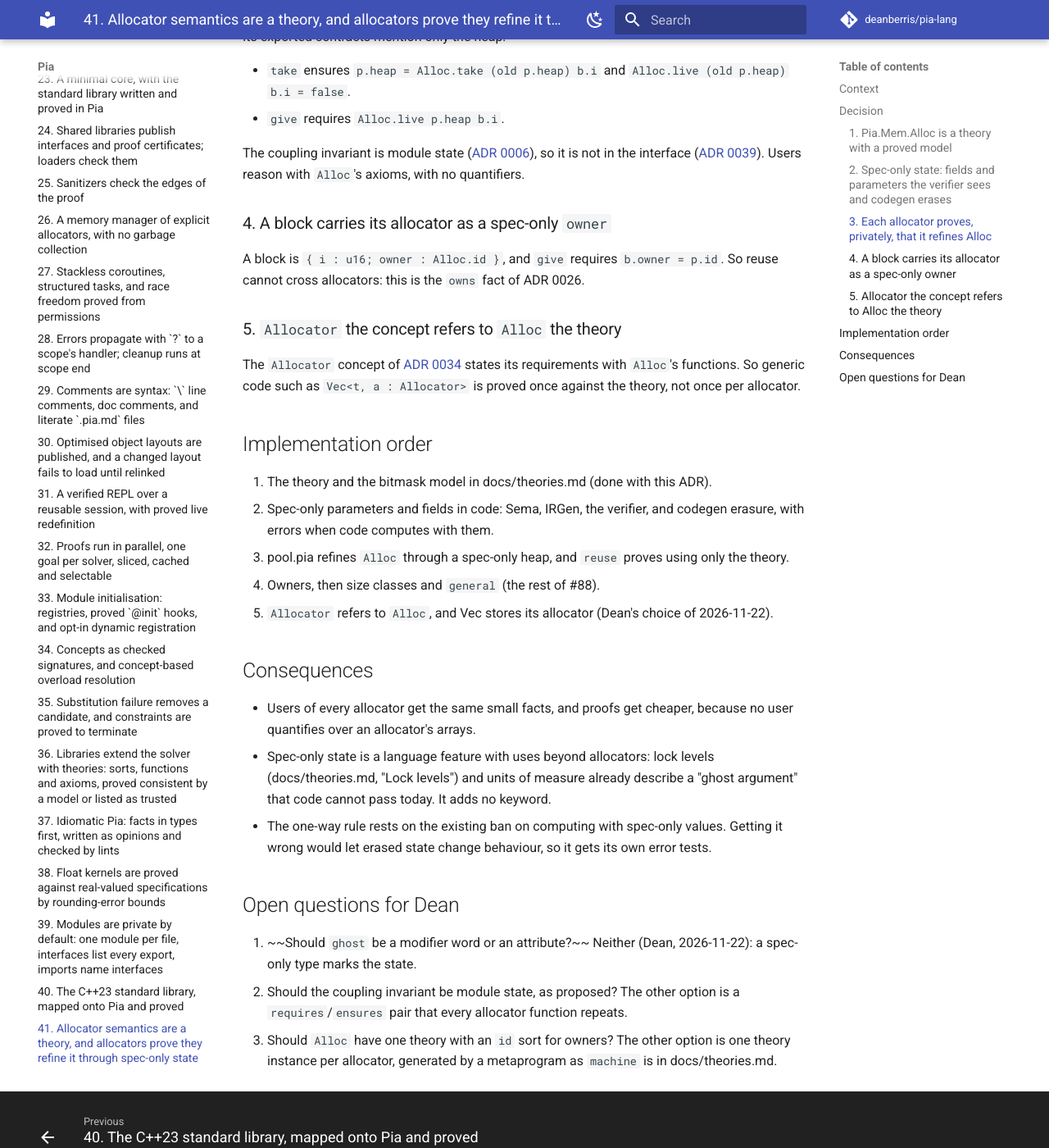
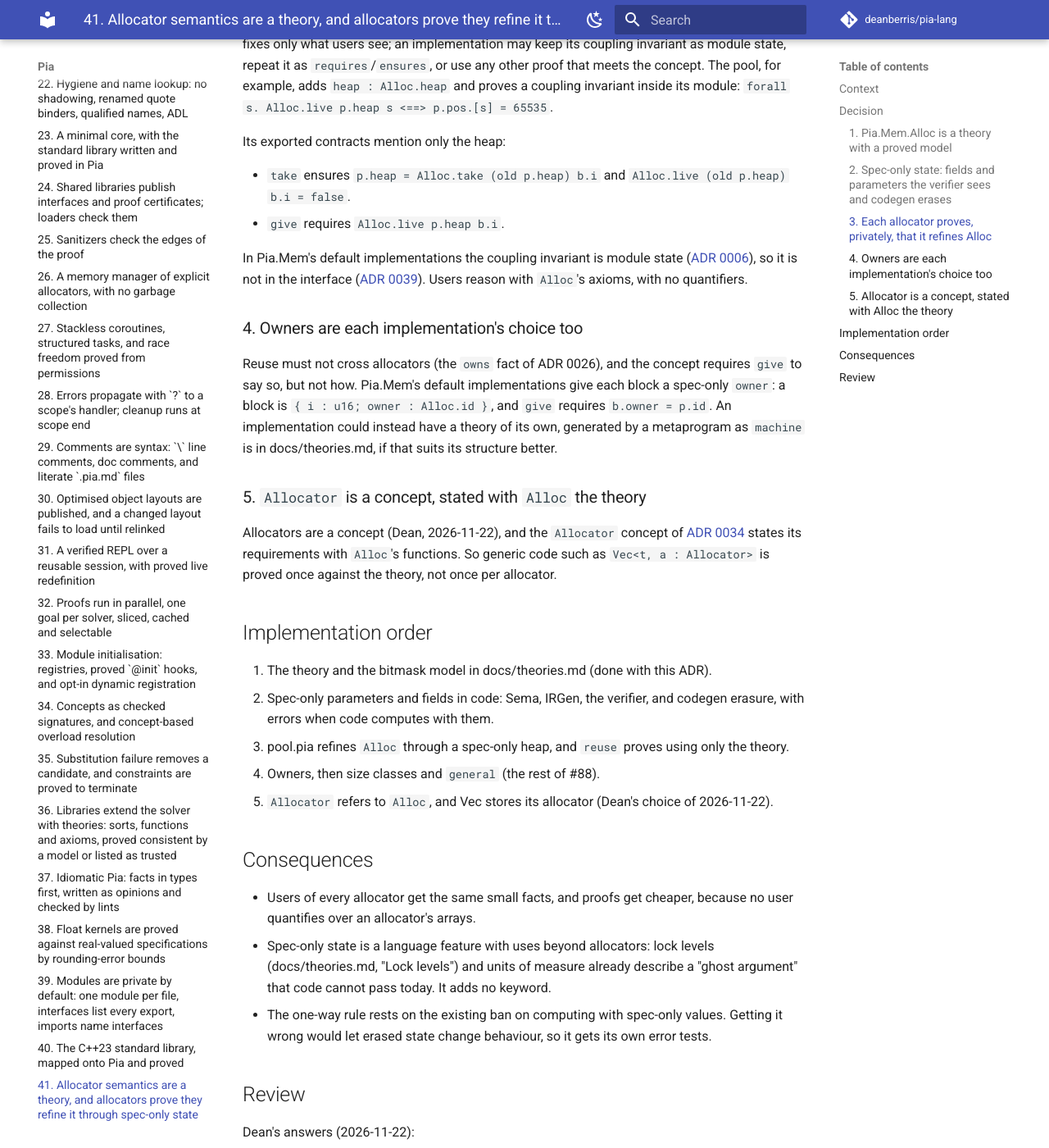
Before and after one commit to deanberris/pia-lang, an MkDocs documentation site: the page built from docs/adr/0041-allocator-semantics-as-a-theory.md, in a window 1280 px wide and 1400 px high, scrolled down 2264 px. Shown: the whole window at 82% size. Built offline with MkDocs 1.6.1 and Material for MkDocs 9.7.7, drawn with Linux system fonts in a browser that asks for light colours; comment, search, counter and statistics services are not loaded; some of the changed text lies outside the part shown.

Commit message:
Accept ADR 0041 with Dean's answers: allocators are a concept, each implementation keeps its promises its own way (#200)
Claude-Session: https://claude.ai/code/session_01SkMSatwpzvZaq2g1zg6DQd

Co-authored-by: Claude <noreply@anthropic.com>

```diff
--- a/docs/adr/0041-allocator-semantics-as-a-theory.md
+++ b/docs/adr/0041-allocator-semantics-as-a-theory.md
@@ -2,7 +2,7 @@
 
 Date: 2026-11-22
 
-Status: Proposed. Dean decided on 2026-11-22 that there is no `ghost` keyword: a spec-only type marks state that codegen erases (fewer keywords is better).
+Status: Accepted (Dean, 2026-11-22), with the answers recorded under "Review": there is no `ghost` keyword, since a spec-only type marks state that codegen erases (fewer keywords is better); and how an allocator keeps its promises is up to each implementation of the `Allocator` concept.
 
 ## Context
 
@@ -52,22 +52,22 @@ The theory has these parts:
 
 ### 3. Each allocator proves, privately, that it refines `Alloc`
 
-The pool, for example, adds `heap : Alloc.heap` and proves a coupling invariant inside its module: `forall s. Alloc.live p.heap s <==> p.pos.[s] = 65535`.
+How it does so is the implementation's own choice (Dean, 2026-11-22). The `Allocator` concept fixes only what users see; an implementation may keep its coupling invariant as module state, repeat it as `requires`/`ensures`, or use any other proof that meets the concept. The pool, for example, adds `heap : Alloc.heap` and proves a coupling invariant inside its module: `forall s. Alloc.live p.heap s <==> p.pos.[s] = 65535`.
 
 Its exported contracts mention only the heap:
 
 - `take` ensures `p.heap = Alloc.take (old p.heap) b.i` and `Alloc.live (old p.heap) b.i = false`.
 - `give` requires `Alloc.live p.heap b.i`.
 
-The coupling invariant is module state ([ADR 0006](0006-contracts-and-module-state.md)), so it is not in the interface ([ADR 0039](0039-module-and-interface-syntax.md)). Users reason with `Alloc`'s axioms, with no quantifiers.
+In Pia.Mem's default implementations the coupling invariant is module state ([ADR 0006](0006-contracts-and-module-state.md)), so it is not in the interface ([ADR 0039](0039-module-and-interface-syntax.md)). Users reason with `Alloc`'s axioms, with no quantifiers.
 
-### 4. A block carries its allocator as a spec-only `owner`
+### 4. Owners are each implementation's choice too
 
-A block is `{ i : u16; owner : Alloc.id }`, and `give` requires `b.owner = p.id`. So reuse cannot cross allocators: this is the `owns` fact of ADR 0026.
+Reuse must not cross allocators (the `owns` fact of ADR 0026), and the concept requires `give` to say so, but not how. Pia.Mem's default implementations give each block a spec-only `owner`: a block is `{ i : u16; owner : Alloc.id }`, and `give` requires `b.owner = p.id`. An implementation could instead have a theory of its own, generated by a metaprogram as `machine` is in docs/theories.md, if that suits its structure better.
 
-### 5. `Allocator` the concept refers to `Alloc` the theory
+### 5. `Allocator` is a concept, stated with `Alloc` the theory
 
-The `Allocator` concept of [ADR 0034](0034-concepts-and-overload-resolution.md) states its requirements with `Alloc`'s functions. So generic code such as `Vec<t, a : Allocator>` is proved once against the theory, not once per allocator.
+Allocators are a concept (Dean, 2026-11-22), and the `Allocator` concept of [ADR 0034](0034-concepts-and-overload-resolution.md) states its requirements with `Alloc`'s functions. So generic code such as `Vec<t, a : Allocator>` is proved once against the theory, not once per allocator.
 
 ## Implementation order
 
@@ -83,8 +83,10 @@ The `Allocator` concept of [ADR 0034](0034-concepts-and-overload-resolution.md)
 - Spec-only state is a language feature with uses beyond allocators: lock levels (docs/theories.md, "Lock levels") and units of measure already describe a "ghost argument" that code cannot pass today. It adds no keyword.
 - The one-way rule rests on the existing ban on computing with spec-only values. Getting it wrong would let erased state change behaviour, so it gets its own error tests.
 
-## Open questions for Dean
+## Review
 
-1. ~~Should `ghost` be a modifier word or an attribute?~~ Neither (Dean, 2026-11-22): a spec-only type marks the state.
-2. Should the coupling invariant be module state, as proposed? The other option is a `requires`/`ensures` pair that every allocator function repeats.
-3. Should `Alloc` have one theory with an `id` sort for owners? The other option is one theory instance per allocator, generated by a metaprogram as `machine` is in docs/theories.md.
+Dean's answers (2026-11-22):
+
+1. **`ghost` or `@ghost`?** Neither. A spec-only type marks the state, and nothing else is needed: fewer keywords is better for the language.
+2. **Is the coupling invariant module state?** Each allocator implementation decides. Allocators are a concept, and Pia.Mem's default implementations do what they need to, which is module state.
+3. **One theory with owner ids, or one per allocator?** Each implementation decides, too. The defaults use owner ids.
```
Also changed, not shown: docs/adr/README.md (+1 -1 lines).
